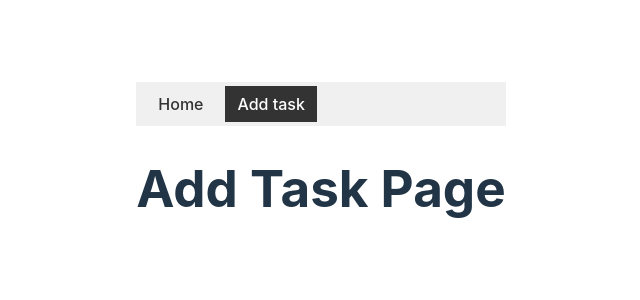
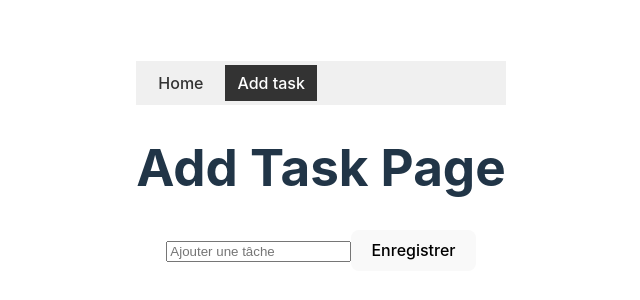
Before and after one commit to Mbo931/todo-list-react, a React (Vite) app: page /add in a window 1280 px wide. Shown: the part 234-534 px from the top of the page, without its empty margins (319-959 px from the left). Built offline with nearby package versions, Linux system fonts and the light colour scheme.

Commit message:
Ajout du Formulaire AddTask
Ajout du Formulaire AddTask
Préparation du Formulaire UpdateTask et de sa page

```diff
--- /dev/null
+++ b/src/components/Form/AddTaskForm.jsx
@@ -0,0 +1,28 @@
+import React,{useState} from "react"
+
+
+function addTaskForm({onSubmit}){
+    const [addTask, setaddTask] = useState('')
+
+    const handleSubmit = (e) => {
+        e.preventDefault()
+        onSubmit(addTask)
+        setaddTask('')
+    }
+    return(
+        <div>
+            <form onSubmit={handleSubmit}>
+                <input
+                    type={'text'}
+                    placeholder={'Ajouter une tâche'}
+                    value={addTask}
+                    onChange={(e) => setaddTask(e.target.value)}
+                />
+                <button role={'submit'}>Enregistrer</button>
+            </form>
+
+        </div>
+    )
+}
+
+export default addTaskForm;
--- a/src/pages/AddTaskPage.jsx
+++ b/src/pages/AddTaskPage.jsx
@@ -1,9 +1,17 @@
 import React from 'react';
+import AddTaskForm from '../components/Form/AddTaskForm';
+import { useDispatch, useSelector } from 'react-redux';
+import { addTask } from '../store/store';
 
 function AddTaskPage() {
+  const { counter, taskList } = useSelector((state) => state); // Utilisation du sélecteur approprié ou ajustez-le selon votre configuration
+  const dispatch = useDispatch();
+  const onAddTask = (item) => dispatch(addTask(item));
+
   return (
     <div>
       <h1>Add Task Page</h1>
+      <AddTaskForm onSubmit={onAddTask} />
     </div>
   );
 }
--- a/src/store/actions/taskActions.js
+++ b/src/store/actions/taskActions.js
@@ -1,5 +1,6 @@
 export const UPDATE_TASK = 'UPDATE_TASK';
 export const DELETE_TASK = 'DELETE_TASK';
+
 
 export const updateTask = (updatedTask) => {
   return {
--- a/src/store/store.js
+++ b/src/store/store.js
@@ -3,6 +3,15 @@ import { createStore } from 'redux';
 const initialState = {
   counter: 0,
   taskList: [{ text: 'Tache 1', isDone: false }, { text: 'Tache 2', isDone: true }]
+};
+
+export const ADD_TASK = 'ADD_TASK';
+
+export const addTask = (task) => {
+  return {
+    type: ADD_TASK,
+    payload: task
+  };
 };
 
 const reducer = (state = initialState, action) => {
@@ -27,12 +36,27 @@ const reducer = (state = initialState, action) => {
         ...state,
         taskList: filteredTaskList
       };
+    case ADD_TASK:
+      if (action.payload.trim() === '') {
+        return state;
+      }
+
+      if (state.taskList.find((task) => task.text === action.payload)) {
+        return {
+          ...state,
+          message: `La tâche "${action.payload}" existe déjà.`
+        };
+      }
+
+      return {
+        ...state,
+        taskList: [...state.taskList, { text: action.payload, isDone: false }]
+      };
     default:
       return state;
   }
 };
 
-
 const store = createStore(reducer);
 
 export default store;
```
Also changed, not shown: src/components/Form/UpdateTaskForm.jsx (added), src/pages/UpdateTaskPage.jsx (added). Lines whose indentation alone changed are shown as unchanged.
